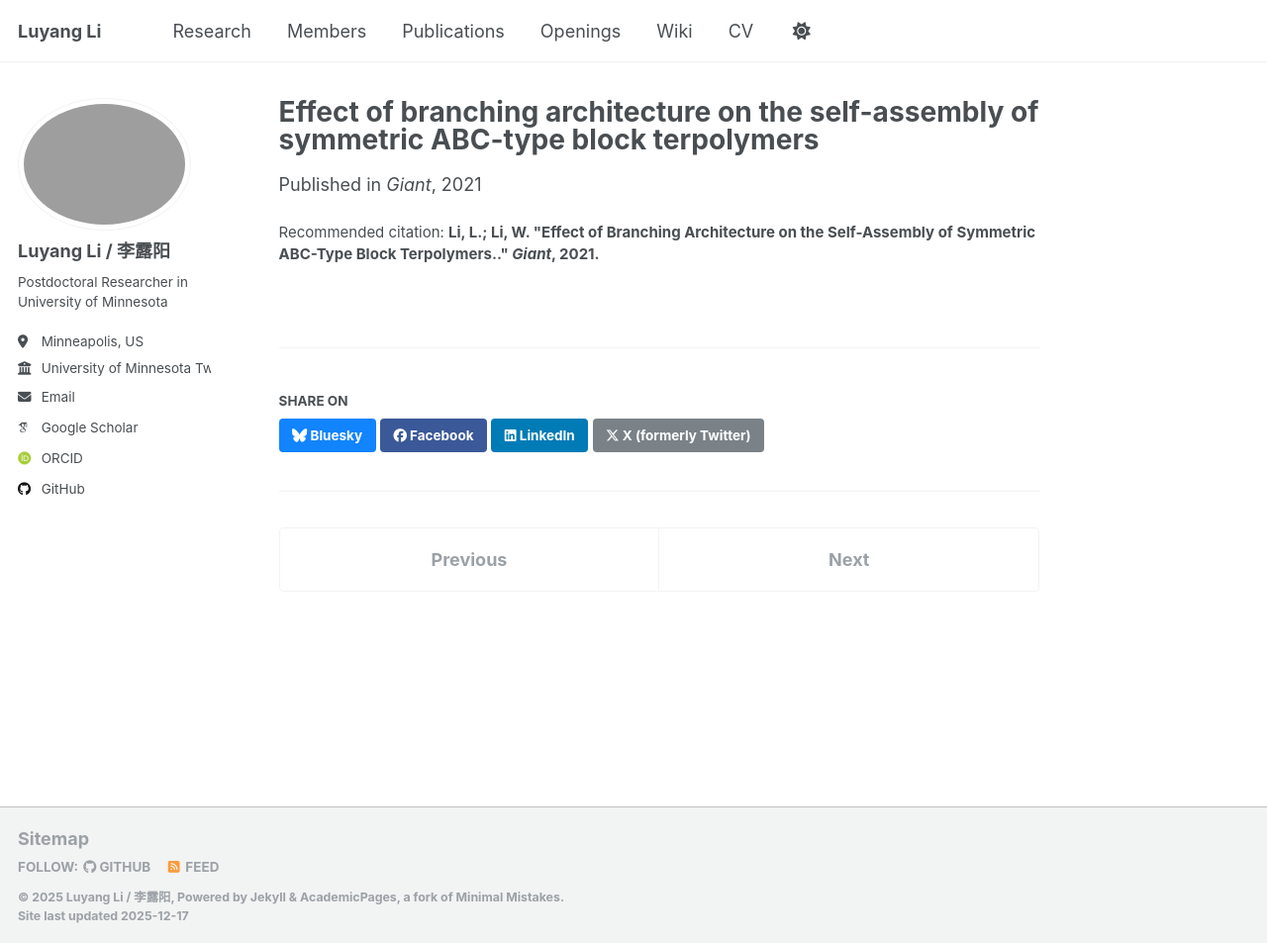
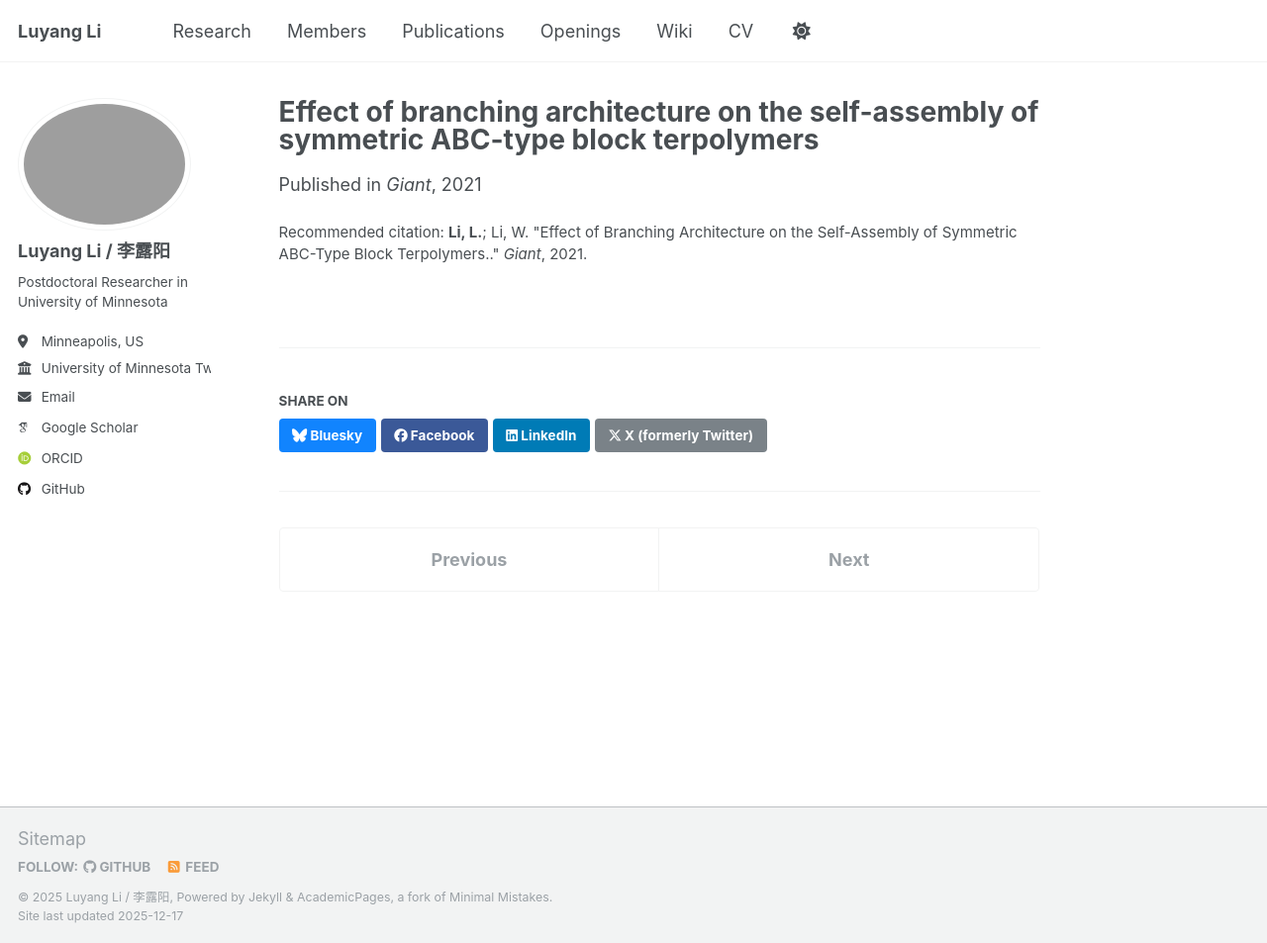
Before and after one commit to Li-Luyang/Li-Luyang.github.io, a Jekyll site: the page built from _publications/2021-09-01-Effect-of-Branching-Architecture-on-the-Self-Assembly-of-Symmetric-ABC-Type-Block-Terpolymers.md, in a window 1280 px wide and 953 px high. Shown: the whole window at 99% size. Built offline with Jekyll 4.4.1, drawn with Linux system fonts in a browser that asks for light colours; some web fonts are replaced; a script bundle is joined from its source files by our own code; library files that are not in the unit come from our copies.

Commit message:
add papers

```diff
--- a/_publications/2021-09-01-Effect-of-Branching-Architecture-on-the-Self-Assembly-of-Symmetric-ABC-Type-Block-Terpolymers.md
+++ b/_publications/2021-09-01-Effect-of-Branching-Architecture-on-the-Self-Assembly-of-Symmetric-ABC-Type-Block-Terpolymers.md
@@ -4,5 +4,5 @@ collection: publications
 permalink: /publication/2021-09-01-Effect-of-Branching-Architecture-on-the-Self-Assembly-of-Symmetric-ABC-Type-Block-Terpolymers
 date: 2021-09-01
 venue: 'Giant'
-citation: '<strong>Li, L.<strong>; Li, W. &quot;Effect of Branching Architecture on the Self-Assembly of Symmetric ABC-Type Block Terpolymers..&quot; <i>Giant</i>, 2021.'
+citation: '<strong>Li, L.</strong>; Li, W. &quot;Effect of Branching Architecture on the Self-Assembly of Symmetric ABC-Type Block Terpolymers..&quot; <i>Giant</i>, 2021.'
 ---
```
Also changed, not shown: _pages/cv.md (+1 -1 lines), _publications/2022-10-01-Emergence-of-Connected-Binary-Spherical-Structures-from-the-Self-Assembly-of-an-AB2C Four-Arm-Star-Terpolymer.md (renamed from _publications/2017-01-01-Effect-of-Branching-Architecture-on-the-Self-Assembly-of-Symmetric-ABC-Type-Block-Terpolymers.md).
